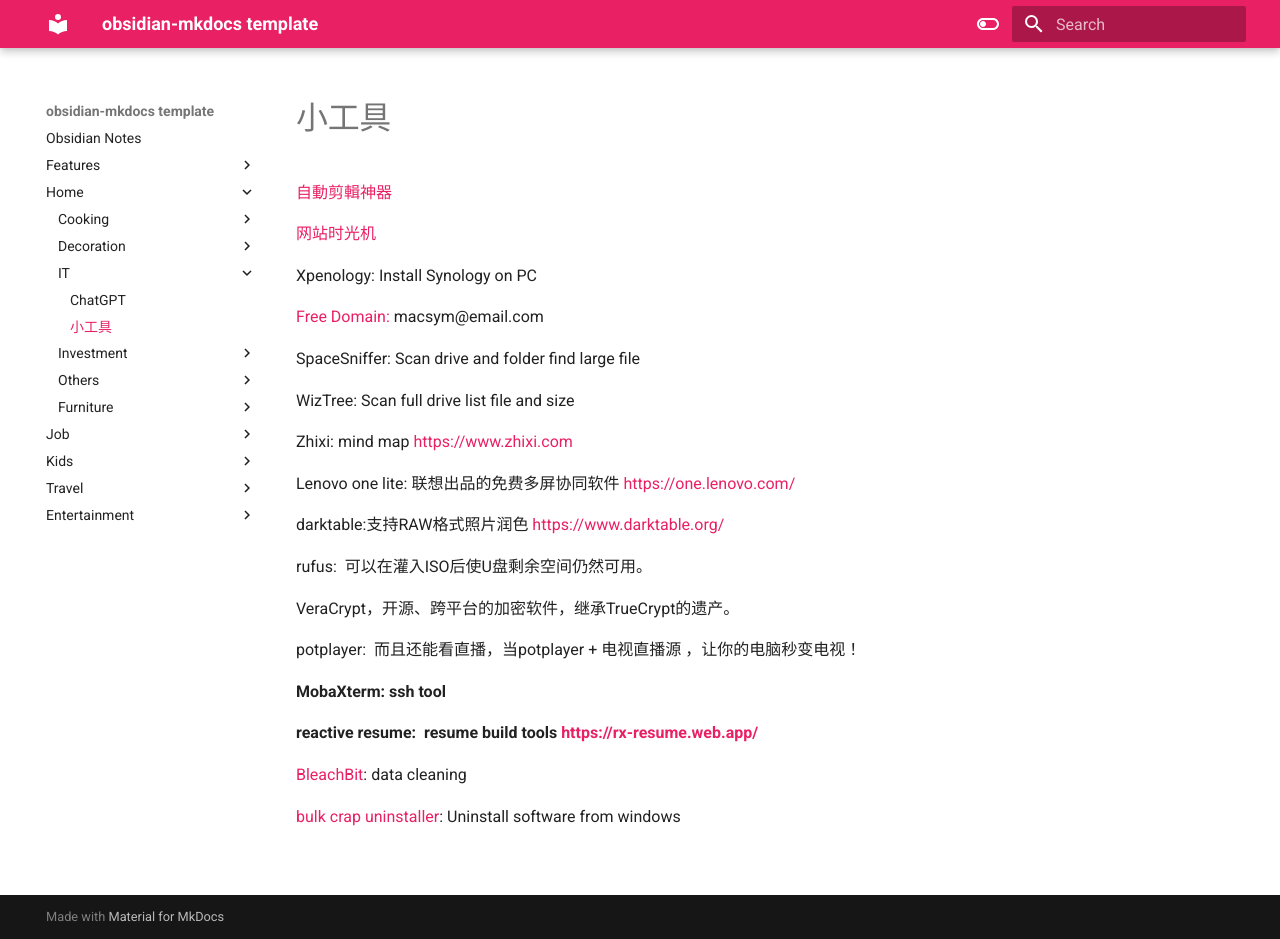
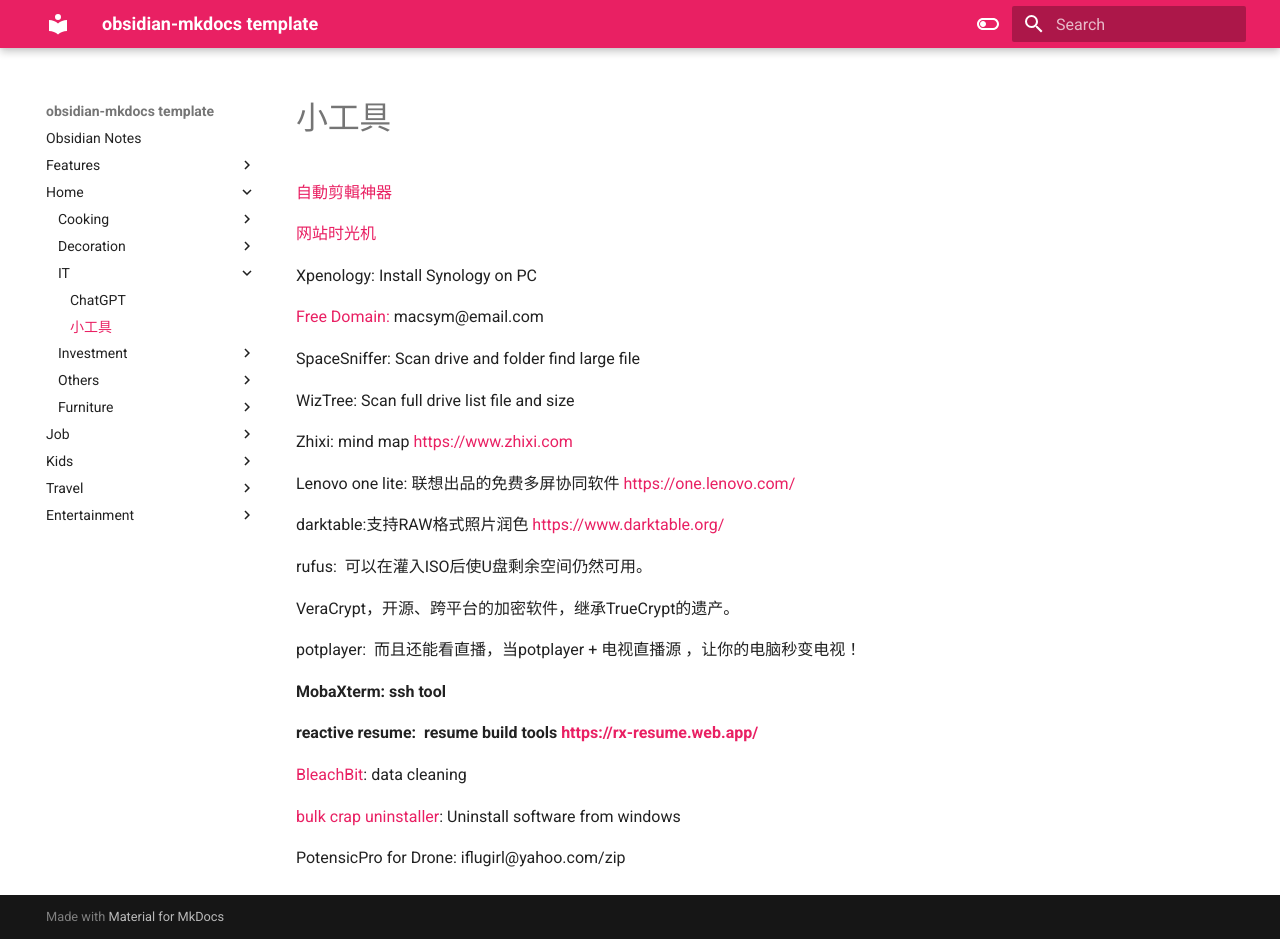
Before and after one commit to macsymgit/obsidian, an MkDocs documentation site: the page built from docs/Home/IT/小工具.md, in a window 1280 px wide and 939 px high. Built offline with MkDocs 1.6.1 and Material for MkDocs 9.7.7, drawn with Linux system fonts in a browser that asks for light colours.

Commit message:
vault backup: 2023-05-23 06:33:36

```diff
--- a/docs/Home/IT/小工具.md
+++ b/docs/Home/IT/小工具.md
@@ -29,3 +29,5 @@
 [BleachBit](https://www.bleachbit.org/): data cleaning
 
 [bulk crap uninstaller](https://www.bcuninstaller.com/): Uninstall software from windows
+
+PotensicPro for Drone:  iflugirl@yahoo.com/zip
```
Also changed, not shown: docs/Home/Others/Next Car.md (added, +2 -0 lines), 1 other file.
